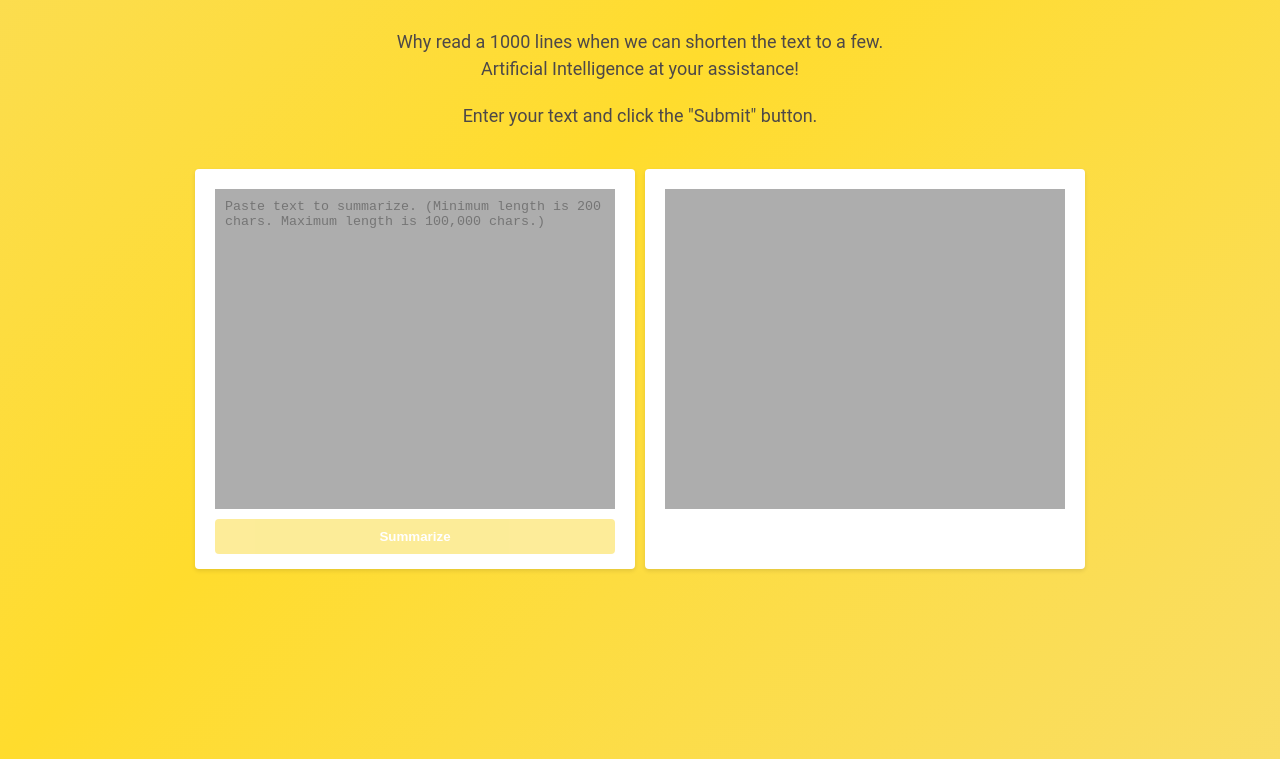
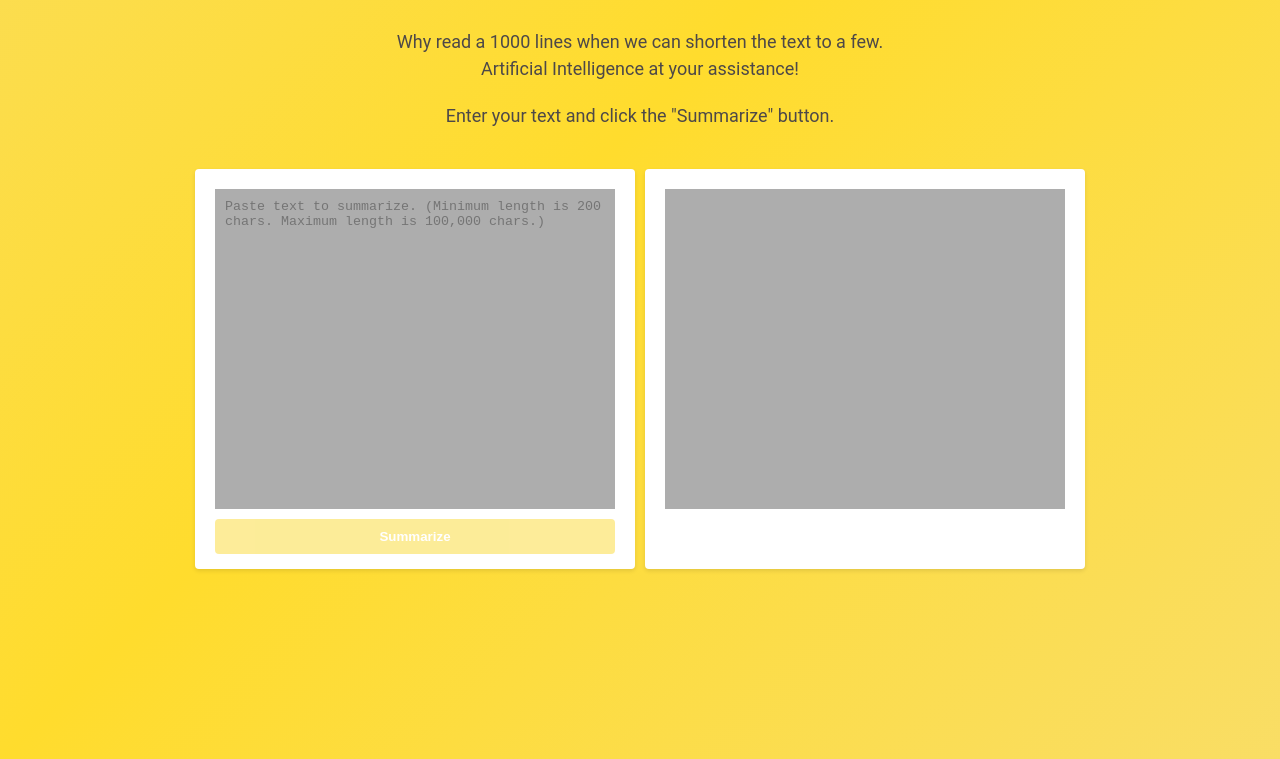
Before and after one commit to garimabhayanaa/AI-Text-Summarizer, a website: page public/index.html in a window 1280 px wide. Shown: the part 81-840 px from the top of the page. Drawn offline with Linux system fonts and the light colour scheme.

Commit message:
Updated index.html

```diff
--- a/public/index.html
+++ b/public/index.html
@@ -10,7 +10,7 @@
   <body>
     <h1>AI Text Summarizer</h1>
     <p> Why read a 1000 lines when we can shorten the text to a few. <br/> Artificial Intelligence at your assistance! </p>
-    <p> Enter your text and click the "Submit" button. </p>
+    <p> Enter your text and click the "Summarize" button. </p>
     <div class="container">
       <div class="text-box">
         <textarea id="text_to_summarize" name="text_to_summarize" placeholder="Paste text to summarize. (Minimum length is 200 chars. Maximum length is 100,000 chars.)" maxlength="100000"></textarea>
```
